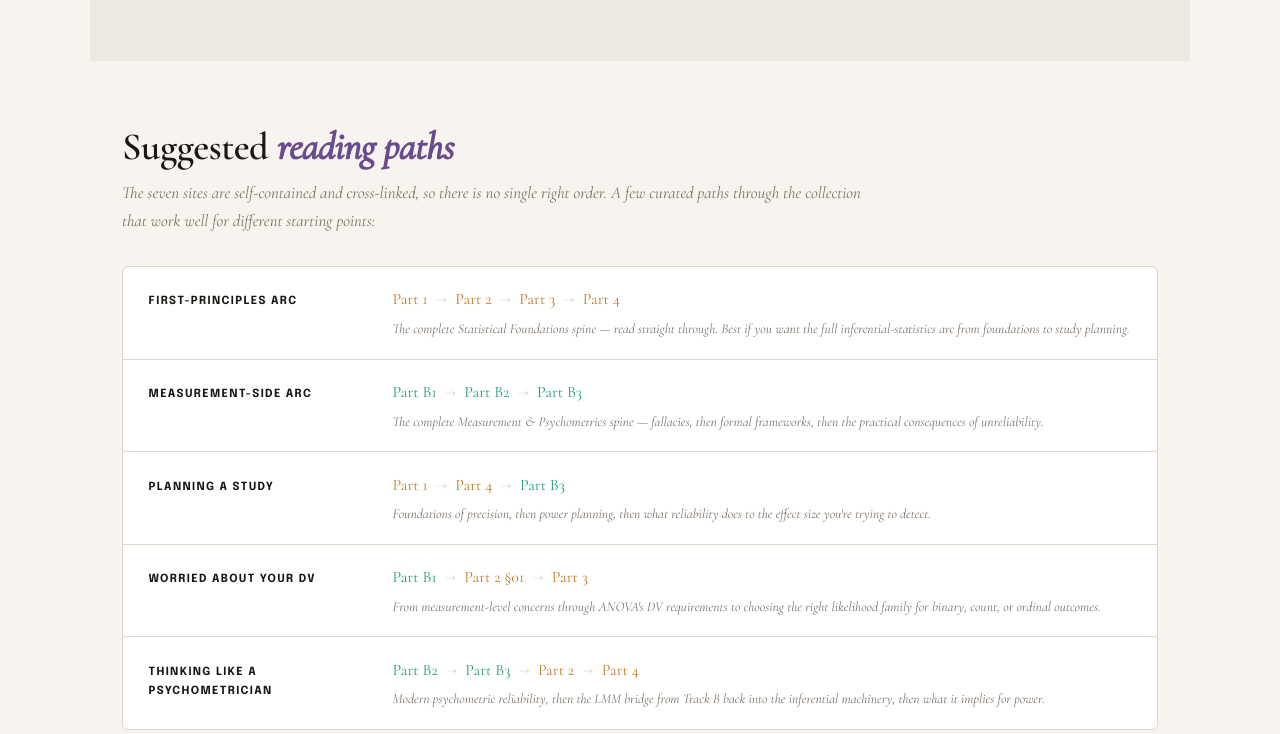
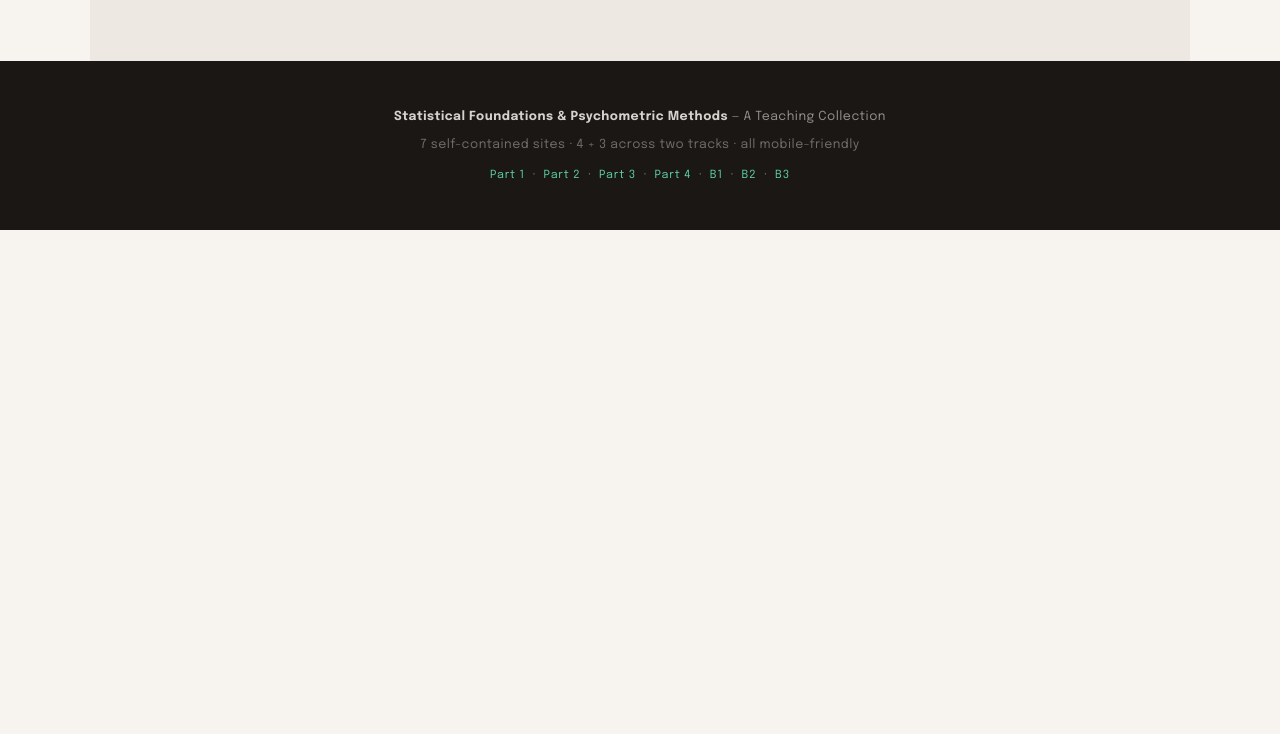
Before and after one commit to jjtree2001/jjtree2001.github.io, a plain HTML site: page index.html in a window 1280 px wide. Shown: the part 1467-2201 px from the top of the page. After the commit the page ends 1697 px from the top, so only its background shows below. Drawn offline with nearby package versions, Linux system fonts and the light colour scheme.

Commit message:
Update index.html

```diff
--- a/index.html
+++ b/index.html
@@ -229,76 +229,7 @@ footer a:hover { color: var(--amber-light); }
       </a>
     </div>
   </div>
-</section>
 
-<!-- ════════════════════════════════════════
-     SUGGESTED READING PATHS
-════════════════════════════════════════ -->
-<section class="section-paths">
-  <h2>Suggested <em>reading paths</em></h2>
-  <p class="section-lead">The seven sites are self-contained and cross-linked, so there is no single right order. A few curated paths through the collection that work well for different starting points:</p>
-
-  <div class="paths-wrap">
-    <div class="path-row">
-      <div class="path-name">First-principles arc</div>
-      <div class="path-seq">
-        <a href="lln_website_v2.html">Part 1</a>
-        <span class="arrow">→</span>
-        <a href="stats_part2_v2.html">Part 2</a>
-        <span class="arrow">→</span>
-        <a href="generativestats.html">Part 3</a>
-        <span class="arrow">→</span>
-        <a href="effect_size_power.html">Part 4</a>
-        <span class="path-note">The complete Statistical Foundations spine — read straight through. Best if you want the full inferential-statistics arc from foundations to study planning.</span>
-      </div>
-    </div>
-    <div class="path-row">
-      <div class="path-name">Measurement-side arc</div>
-      <div class="path-seq">
-        <a href="measurement_fallacies.html" class="b">Part B1</a>
-        <span class="arrow">→</span>
-        <a href="psychometrics_teaching_v2.html" class="b">Part B2</a>
-        <span class="arrow">→</span>
-        <a href="reliability_final.html" class="b">Part B3</a>
-        <span class="path-note">The complete Measurement &amp; Psychometrics spine — fallacies, then formal frameworks, then the practical consequences of unreliability.</span>
-      </div>
-    </div>
-    <div class="path-row">
-      <div class="path-name">Planning a study</div>
-      <div class="path-seq">
-        <a href="lln_website_v2.html">Part 1</a>
-        <span class="arrow">→</span>
-        <a href="effect_size_power.html">Part 4</a>
-        <span class="arrow">→</span>
-        <a href="reliability_final.html" class="b">Part B3</a>
-        <span class="path-note">Foundations of precision, then power planning, then what reliability does to the effect size you're trying to detect.</span>
-      </div>
-    </div>
-    <div class="path-row">
-      <div class="path-name">Worried about your DV</div>
-      <div class="path-seq">
-        <a href="measurement_fallacies.html" class="b">Part B1</a>
-        <span class="arrow">→</span>
-        <a href="stats_part2_v2.html#s1">Part 2 §01</a>
-        <span class="arrow">→</span>
-        <a href="generativestats.html">Part 3</a>
-        <span class="path-note">From measurement-level concerns through ANOVA's DV requirements to choosing the right likelihood family for binary, count, or ordinal outcomes.</span>
-      </div>
-    </div>
-    <div class="path-row">
-      <div class="path-name">Thinking like a psychometrician</div>
-      <div class="path-seq">
-        <a href="psychometrics_teaching_v2.html" class="b">Part B2</a>
-        <span class="arrow">→</span>
-        <a href="reliability_final.html" class="b">Part B3</a>
-        <span class="arrow">→</span>
-        <a href="stats_part2_v2.html">Part 2</a>
-        <span class="arrow">→</span>
-        <a href="effect_size_power.html">Part 4</a>
-        <span class="path-note">Modern psychometric reliability, then the LMM bridge from Track B back into the inferential machinery, then what it implies for power.</span>
-      </div>
-    </div>
-  </div>
 </section>
 
 <!-- ════════════════════════════════════════
```
